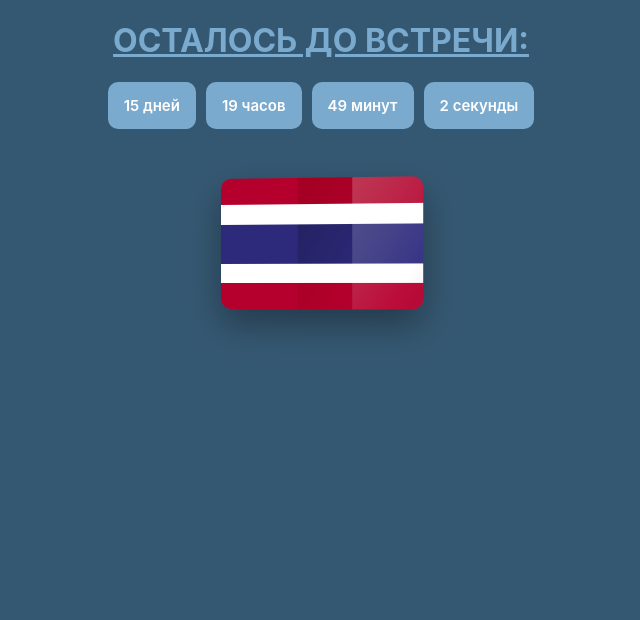
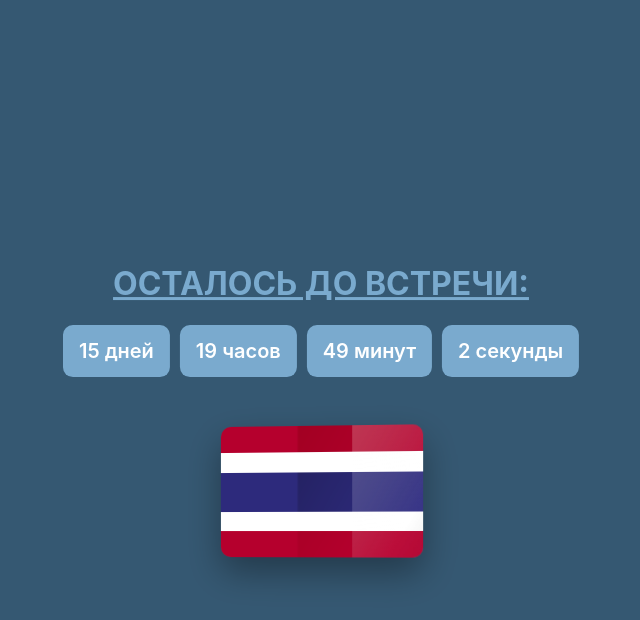
Before and after one commit to Marshal38/time-to-thai, a React (Create React App) app: page / in a window 1280 px wide. Shown: the top 620 px of the page, without its empty margins (319-959 px from the left). Built offline with nearby package versions, Linux system fonts and the light colour scheme.

Commit message:
central place

```diff
--- a/src/App.js
+++ b/src/App.js
@@ -1,13 +1,14 @@
 import Timer from "./Timer";
 import ThailandFlag from "./ThailandFlag";
+import "./index.css";
 
 function App() {
   return (
-    <div>
+    <main>
       <h1>ОСТАЛОСЬ ДО ВСТРЕЧИ:</h1>
       <Timer targetDate={"2026-03-10T14:00"} />
       <ThailandFlag />
-    </div>
+    </main>
   );
 }
 
--- a/src/ThailandFlag.css
+++ b/src/ThailandFlag.css
@@ -107,7 +107,7 @@
 }
 
 /* 📱 адаптация */
-@media (max-width: 480px) {
+@media (max-width: 768px) {
   .flag {
     width: 150px;
     height: 100px;
--- a/src/Timer.css
+++ b/src/Timer.css
@@ -11,7 +11,7 @@
   color: #fff;
   padding: 14px 16px;
   border-radius: 10px;
-  font-size: 15px;
+  font-size: 20px;
   font-weight: 600;
   min-width: 52px;
   text-align: center;
--- a/src/index.css
+++ b/src/index.css
@@ -13,6 +13,13 @@
     monospace;
 }
 
+main {
+  position: fixed; /* или absolute */
+  top: 50%;
+  left: 50%;
+  transform: translate(-50%, -50%);
+}
+
 h1 {
   text-align: center;
   color: #7aaace;
```
